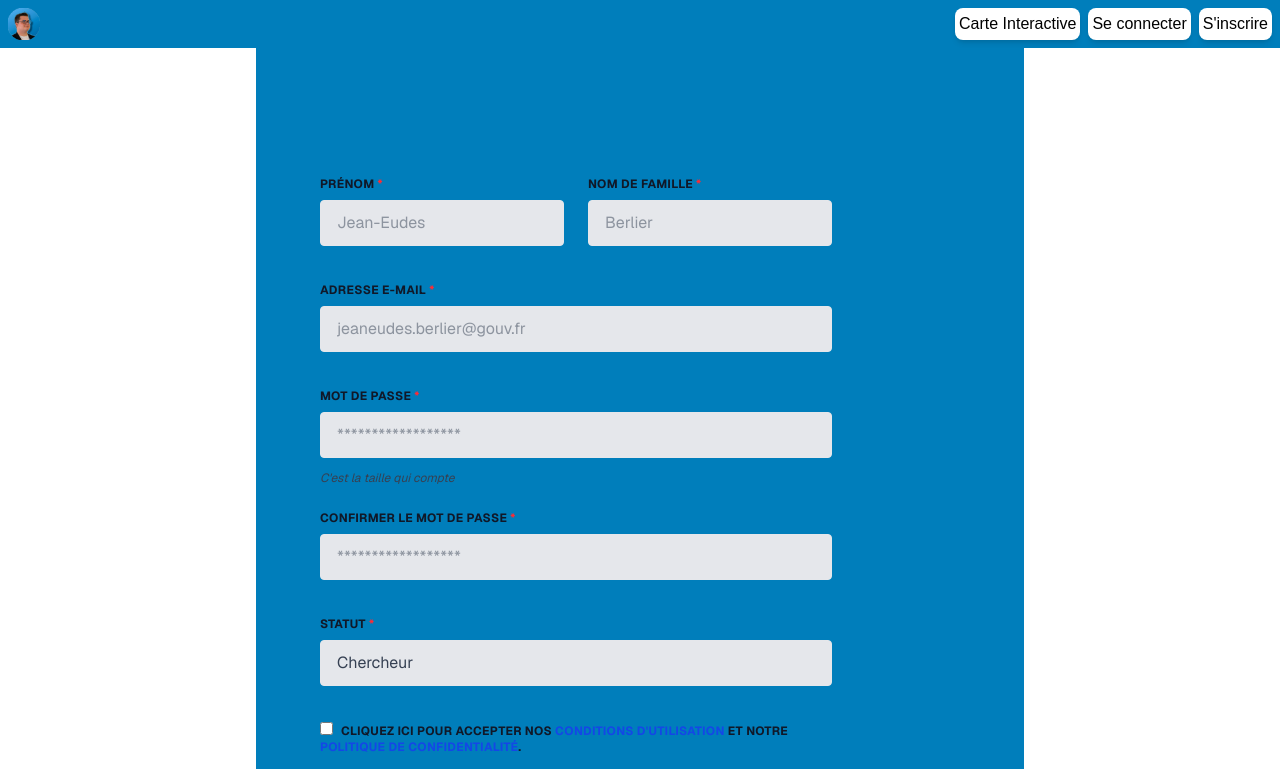
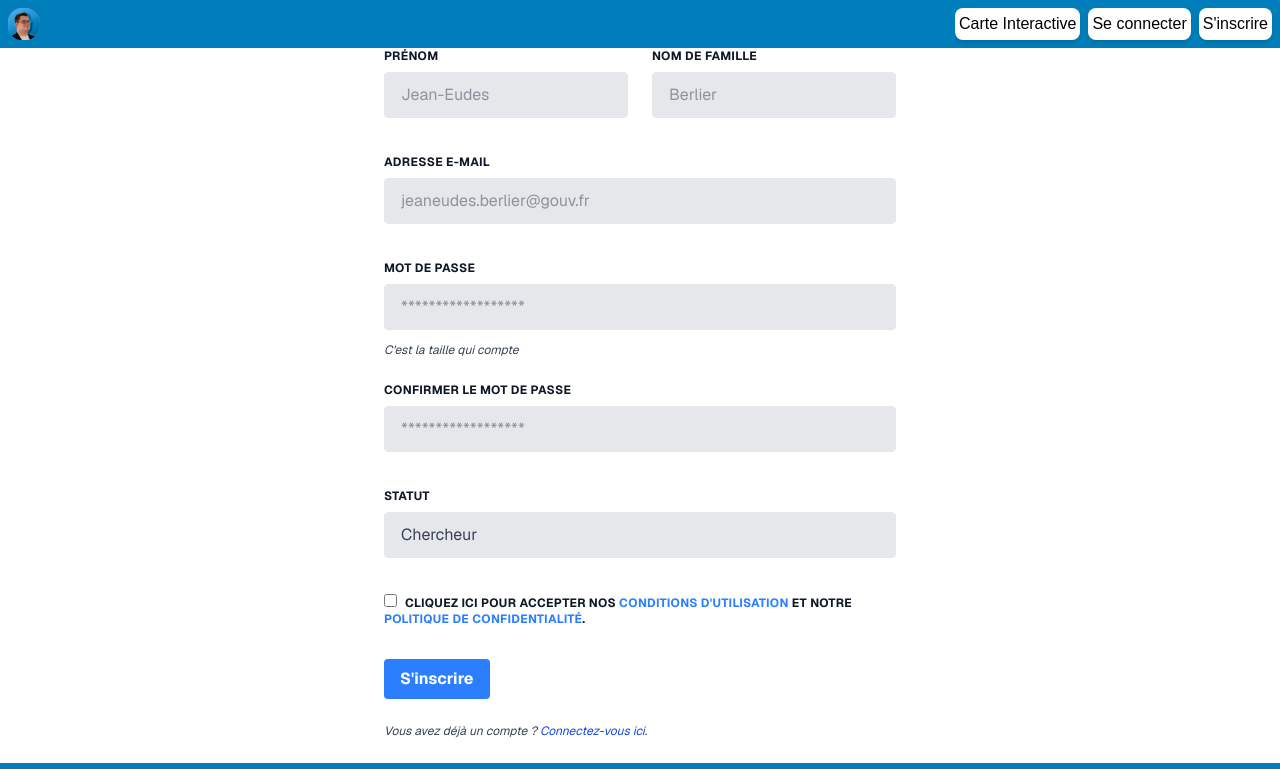
Before and after one commit to SkyReox/GeoEmploi, a Next.js app: page /signup in a window 1280 px wide. Shown: the top 769 px of the page. Built offline with nearby package versions, Linux system fonts and the light colour scheme.

Commit message:
fix: white background for better visibility

```diff
--- a/app/login/page.tsx
+++ b/app/login/page.tsx
@@ -3,7 +3,6 @@ import Image from "next/image";
 export default function Home() {
   return (
     <div className="flex flex-col flex-1 items-center justify-center bg-zinc-50 font-sans bg-main-2">
-      <main className="flex flex-1 w-full max-w-3xl flex-col items-center justify-between py-32 px-16 bg-white bg-main-1 sm:items-start">
       <form className="w-full max-w-lg">
         <div className="flex flex-wrap -mx-3 mb-6">
           <div className="w-full px-3">
@@ -42,7 +41,6 @@ export default function Home() {
           </div>
         </div>
       </form>
-      </main>
     </div>
   );
 }
--- a/app/signup/page.tsx
+++ b/app/signup/page.tsx
@@ -3,12 +3,11 @@ import Image from "next/image";
 export default function Home() {
   return (
     <div className="flex flex-col flex-1 items-center justify-center bg-zinc-50 font-sans bg-main-2">
-      <main className="flex flex-1 w-full max-w-3xl flex-col items-center justify-between py-32 px-16 bg-white bg-main-1 sm:items-start">
       <form className="w-full max-w-lg">
         <div className="flex flex-wrap -mx-3 mb-6">
           <div className="w-full md:w-1/2 px-3 mb-6 md:mb-0">
             <label className="block uppercase tracking-wide text-gray-900 text-xs font-bold mb-2" htmlFor="grid-first-name">
-                Prénom <span className="text-red-500">*</span>
+              Prénom
             </label>
             <input
               className="appearance-none block w-full bg-gray-200 text-gray-700 border border-gray-200 rounded py-3 px-4 mb-3 leading-tight focus:outline-none focus:bg-white focus:border-gray-500"
@@ -19,7 +18,7 @@ export default function Home() {
           </div>
           <div className="w-full md:w-1/2 px-3">
             <label className="block uppercase tracking-wide text-gray-900 text-xs font-bold mb-2" htmlFor="grid-last-name">
-                Nom de famille <span className="text-red-500">*</span>
+              Nom de famille
             </label>
             <input
               className="appearance-none block w-full bg-gray-200 text-gray-700 border border-gray-200 rounded py-3 px-4 mb-3 leading-tight focus:outline-none focus:bg-white focus:border-gray-500"
@@ -32,7 +31,7 @@ export default function Home() {
         <div className="flex flex-wrap -mx-3 mb-6">
           <div className="w-full px-3">
             <label className="block uppercase tracking-wide text-gray-900 text-xs font-bold mb-2" htmlFor="grid-email">
-                Adresse e-mail <span className="text-red-500">*</span>
+              Adresse e-mail
             </label>
             <input
               className="appearance-none block w-full bg-gray-200 text-gray-700 border border-gray-200 rounded py-3 px-4 mb-3 leading-tight focus:outline-none focus:bg-white focus:border-gray-500"
@@ -45,7 +44,7 @@ export default function Home() {
         <div className="flex flex-wrap -mx-3 mb-6">
           <div className="w-full px-3">
             <label className="block uppercase tracking-wide text-gray-900 text-xs font-bold mb-2" htmlFor="grid-password">
-                Mot de passe <span className="text-red-500">*</span>
+              Mot de passe
             </label>
             <input
               className="appearance-none block w-full bg-gray-200 text-gray-700 border border-gray-200 rounded py-3 px-4 mb-3 leading-tight focus:outline-none focus:bg-white focus:border-gray-500"
@@ -59,7 +58,7 @@ export default function Home() {
         <div className="flex flex-wrap -mx-3 mb-6">
           <div className="w-full px-3">
             <label className="block uppercase tracking-wide text-gray-900 text-xs font-bold mb-2" htmlFor="grid-password-confirm">
-                Confirmer le mot de passe <span className="text-red-500">*</span>
+              Confirmer le mot de passe
             </label>
             <input
               className="appearance-none block w-full bg-gray-200 text-gray-700 border border-gray-200 rounded py-3 px-4 mb-3 leading-tight focus:outline-none focus:bg-white focus:border-gray-500"
@@ -72,7 +71,7 @@ export default function Home() {
       <div className="flex flex-wrap -mx-3 mb-6">
           <div className="w-full px-3">
             <label className="block uppercase tracking-wide text-gray-900 text-xs font-bold mb-2" htmlFor="grid-password">
-                Statut <span className="text-red-500">*</span>
+              Statut
             </label>
             <select className="block appearance-none w-full bg-gray-200 text-gray-700 border border-gray-200 rounded py-3 px-4 mb-3 leading-tight focus:outline-none focus:bg-white focus:border-gray-500" id="grid-country">
               <option>Chercheur</option>
@@ -84,7 +83,7 @@ export default function Home() {
           <div className="w-full px-3">
             <label className="block uppercase tracking-wide text-gray-900 text-xs font-bold mb-2" htmlFor="grid-password">
             <input type="checkbox" className="mr-2 leading-tight" />
-                Cliquez ici pour accepter nos <a href="/terms" className="text-blue-700 hover:text-blue-900">conditions d'utilisation</a> et notre <a href="/privacy" className="text-blue-700 hover:text-blue-900">politique de confidentialité</a>.
+              Cliquez ici pour accepter nos <a href="/terms" className="text-blue-500 hover:text-blue-700">conditions d'utilisation</a> et notre <a href="/privacy" className="text-blue-500 hover:text-blue-700">politique de confidentialité</a>.
             </label>
           </div>
         </div>
@@ -104,7 +103,6 @@ export default function Home() {
           </div>
         </div>
       </form>
-      </main>
     </div>
   );
 }
```
Lines whose indentation alone changed are shown as unchanged.
